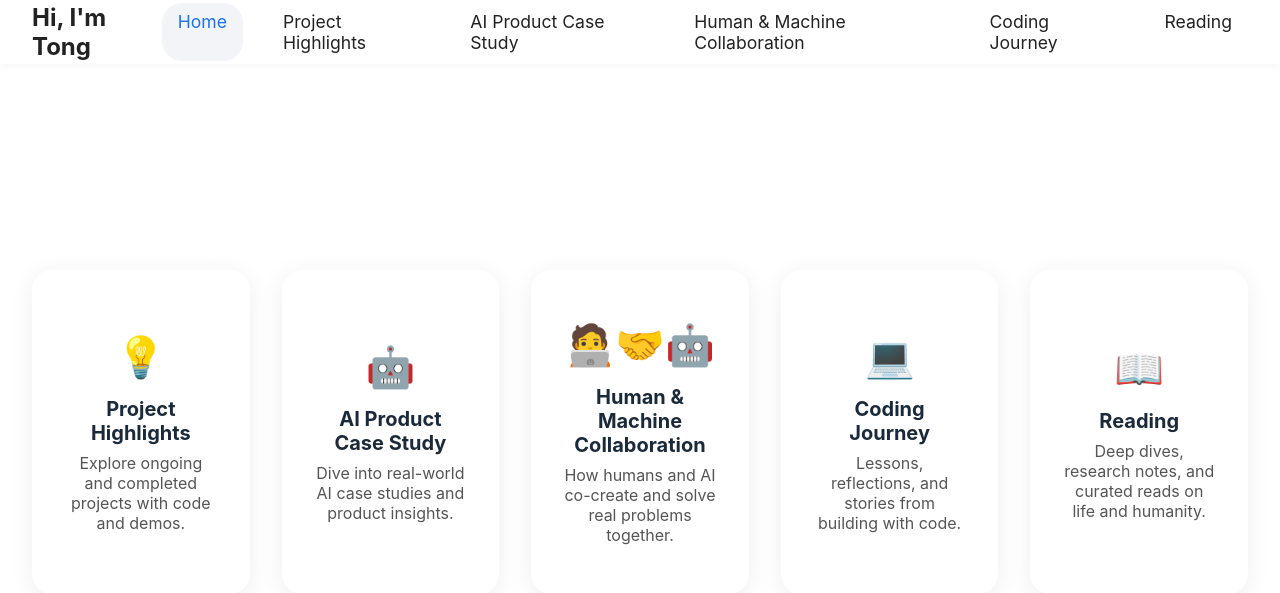
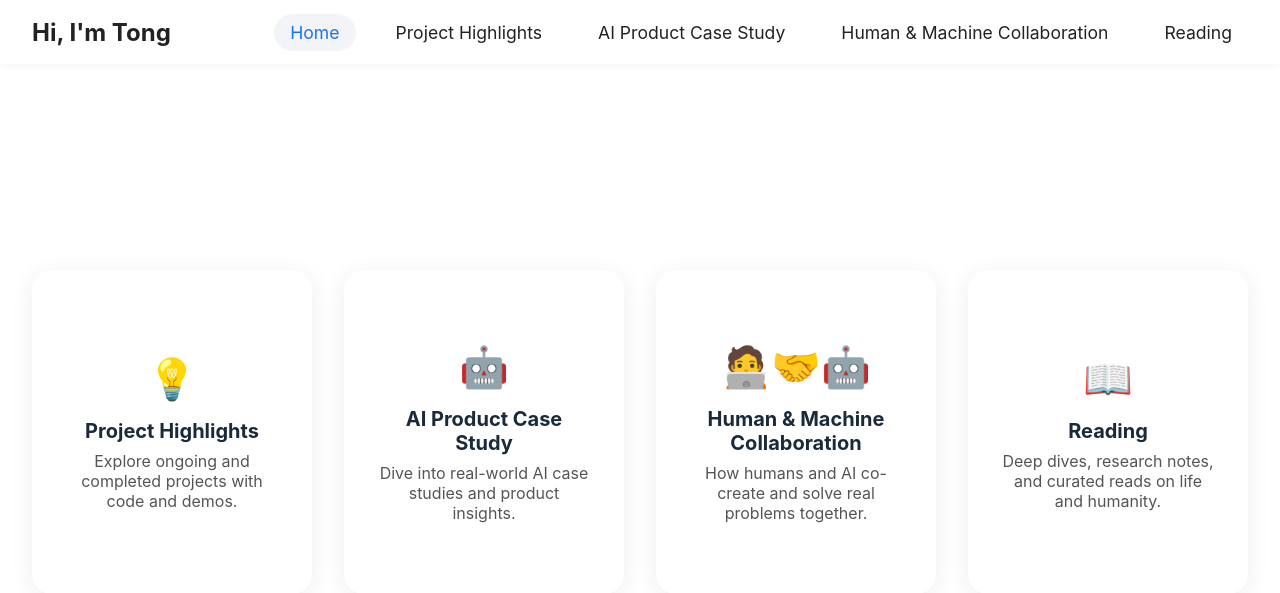
Before and after one commit to TongHere/Tong-s-daily-dose, a Flask app: page / in a window 1280 px wide. Shown: the top 593 px of the page. Run offline with Flask 3, Linux system fonts and the light colour scheme.

Commit message:
Remove Coding Journey from the site and sort Reading from oldest to newest.
Co-authored-by: Cursor <cursoragent@cursor.com>

```diff
--- a/templates/index.html
+++ b/templates/index.html
@@ -83,11 +83,6 @@
     }
 
     .tab-pane#tab-3.active {
-      display: block;
-      overflow-y: auto;
-    }
-
-    .tab-pane#tab-5.active {
       display: block;
       overflow-y: auto;
     }
@@ -467,7 +462,6 @@
       <div class="navbar-tab" onclick="showTab(1)">Project Highlights</div>
       <div class="navbar-tab" onclick="showTab(2)">AI Product Case Study</div>
       <div class="navbar-tab" onclick="showTab(3)">Human & Machine Collaboration</div>
-      <div class="navbar-tab" onclick="showTab(5)">Coding Journey</div>
       <div class="navbar-tab" onclick="showTab(4)">Reading</div>
     </div>
   </nav>
@@ -489,11 +483,6 @@
         <div class="card-icon">🧑‍💻🤝🤖</div>
         <div class="card-title">Human & Machine Collaboration</div>
         <div class="card-desc">How humans and AI co-create and solve real problems together.</div>
-      </a>
-      <a class="card" href="?tab=5">
-        <div class="card-icon">💻</div>
-        <div class="card-title">Coding Journey</div>
-        <div class="card-desc">Lessons, reflections, and stories from building with code.</div>
       </a>
       <a class="card" href="?tab=4">
         <div class="card-icon">📖</div>
@@ -596,64 +585,45 @@
     </div>
   </div>
 
-  <!-- Tab 5: Coding Journey -->
-  <div class="tab-pane" id="tab-5">
-    <div class="reading-container" style="max-width:900px;margin:0 auto;padding:2rem;">
-      <h1 style="text-align:center;margin-bottom:0.5rem;">💻 Coding Journey</h1>
-      <p style="text-align:center;color:#666;margin-bottom:2rem;">Lessons, reflections, and stories from building with code.</p>
-      <div style="display:flex;flex-direction:column;gap:1.5rem;">
-        <a href="/daily/the-development-process" class="article-item" style="text-decoration:none;color:inherit;display:block;">
-          <div class="article-date">2026-06-29</div>
-          <div class="article-title">The Development Process</div>
-          <div class="article-description">Writing about the development process — how software gets built from idea to production.</div>
-        </a>
-        <a href="/daily/vibe-coder" class="article-item" style="text-decoration:none;color:inherit;display:block;">
-          <div class="article-title">Vibe Coder</div>
-          <div class="article-description">Notes on flow-state building: AI pair programming, tools, and how it feels to ship fast without losing the plot.</div>
-        </a>
-      </div>
-    </div>
-  </div>
-
   <!-- Tab 4: Reading -->
   <div class="tab-pane" id="tab-4">
     <div class="reading-container" style="max-width:900px;margin:0 auto;padding:2rem;">
       <h1 style="text-align:center;margin-bottom:0.5rem;">Reading</h1>
       <p style="text-align:center;color:#666;margin-bottom:2rem;">Deep dives, research notes, and curated reads on life and humanity.</p>
       <div id="reading-list" style="display:flex;flex-direction:column;gap:1.5rem;">
-        <a href="/daily/unit-orchestra-where-the-art-comes-alive" class="article-item" style="text-decoration:none;color:inherit;display:block;">
-          <div class="article-date">2026-09-05</div>
-          <div class="article-title">Unit Orchestra — Where the Art Comes Alive</div>
-          <div class="article-description">Performing on the Mighty Wurlitzer is not the same as prompting an AI to generate music — musicians participate in the sound itself.</div>
+        <a href="/daily/deepseek" class="article-item" style="text-decoration:none;color:inherit;display:block;">
+          <div class="article-title">Notes for DeepSeek Paper</div>
+          <div class="article-description">DeepSeek-R1: Incentivizing Reasoning Capability in LLMs via Reinforcement Learning.</div>
+        </a>
+        <a href="/daily/zero-shot-clinical" class="article-item" style="text-decoration:none;color:inherit;display:block;">
+          <div class="article-date">2026-04-19</div>
+          <div class="article-title">Why 'Zero-Shot' Clinical Predictions Are Risky</div>
+          <div class="article-description">How to interpret 'zero-shot' results from generative EHR models — a new evaluation framework for responsible clinical AI.</div>
+        </a>
+        <a href="/daily/us-leadership-ai" class="article-item" style="text-decoration:none;color:inherit;display:block;">
+          <div class="article-date">2026-04-20</div>
+          <div class="article-title">U.S. Leadership in AI with Jensen Huang and Congressman Ro Khanna</div>
+          <div class="article-description">Notes from a Stanford talk on the Five Layers of AI, the industrial reset mindset, and how AI should serve multiracial democracy.</div>
+        </a>
+        <a href="/daily/improving-access-essential-medicines" class="article-item" style="text-decoration:none;color:inherit;display:block;">
+          <div class="article-date">2026-05-17</div>
+          <div class="article-title">Improving Access to Essential Medicines via Decision-Aware Machine Learning</div>
+          <div class="article-description">Exploring how decision-aware ML can improve access to essential medicines.</div>
+        </a>
+        <a href="/daily/cultural-preservation-using-modern-technology" class="article-item" style="text-decoration:none;color:inherit;display:block;">
+          <div class="article-date">2026-07-03</div>
+          <div class="article-title">Cultural Preservation Using Modern Technology</div>
+          <div class="article-description">Exploring how modern technology can be used to preserve and revitalise cultural heritage.</div>
         </a>
         <a href="/daily/what-has-remained-unchanged-in-contracts" class="article-item" style="text-decoration:none;color:inherit;display:block;">
           <div class="article-date">2026-09-04</div>
           <div class="article-title">What Has Remained Unchanged in Contracts After 4,000 Years</div>
           <div class="article-description">At our core, humans value fairness, trust, and manageable risk.</div>
         </a>
-        <a href="/daily/cultural-preservation-using-modern-technology" class="article-item" style="text-decoration:none;color:inherit;display:block;">
-          <div class="article-date">2026-07-03</div>
-          <div class="article-title">Cultural Preservation Using Modern Technology</div>
-          <div class="article-description">Exploring how modern technology can be used to preserve and revitalise cultural heritage.</div>
-        </a>
-        <a href="/daily/deepseek" class="article-item" style="text-decoration:none;color:inherit;display:block;">
-          <div class="article-title">Notes for DeepSeek Paper</div>
-          <div class="article-description">DeepSeek-R1: Incentivizing Reasoning Capability in LLMs via Reinforcement Learning.</div>
-        </a>
-        <a href="/daily/improving-access-essential-medicines" class="article-item" style="text-decoration:none;color:inherit;display:block;">
-          <div class="article-date">2026-05-17</div>
-          <div class="article-title">Improving Access to Essential Medicines via Decision-Aware Machine Learning</div>
-          <div class="article-description">Exploring how decision-aware ML can improve access to essential medicines.</div>
-        </a>
-        <a href="/daily/us-leadership-ai" class="article-item" style="text-decoration:none;color:inherit;display:block;">
-          <div class="article-date">2026-04-20</div>
-          <div class="article-title">U.S. Leadership in AI with Jensen Huang and Congressman Ro Khanna</div>
-          <div class="article-description">Notes from a Stanford talk on the Five Layers of AI, the industrial reset mindset, and how AI should serve multiracial democracy.</div>
-        </a>
-        <a href="/daily/zero-shot-clinical" class="article-item" style="text-decoration:none;color:inherit;display:block;">
-          <div class="article-date">2026-04-19</div>
-          <div class="article-title">Why 'Zero-Shot' Clinical Predictions Are Risky</div>
-          <div class="article-description">How to interpret 'zero-shot' results from generative EHR models — a new evaluation framework for responsible clinical AI.</div>
+        <a href="/daily/unit-orchestra-where-the-art-comes-alive" class="article-item" style="text-decoration:none;color:inherit;display:block;">
+          <div class="article-date">2026-09-05</div>
+          <div class="article-title">Unit Orchestra — Where the Art Comes Alive</div>
+          <div class="article-description">Performing on the Mighty Wurlitzer is not the same as prompting an AI to generate music — musicians participate in the sound itself.</div>
         </a>
       </div>
     </div>
@@ -661,8 +631,8 @@
 
 
   <script>
-    // Tab index each navbar-tab maps to: Home=-1, ProjectHighlights=1, CaseStudy=2, Collaboration=3, CodingJourney=5, Reading=4
-    const tabMapping = [-1, 1, 2, 3, 5, 4];
+    // Tab index each navbar-tab maps to: Home=-1, ProjectHighlights=1, CaseStudy=2, Collaboration=3, Reading=4
+    const tabMapping = [-1, 1, 2, 3, 4];
 
     function showTab(idx) {
       // Update navbar active class
@@ -692,7 +662,7 @@
     window.addEventListener('DOMContentLoaded', () => {
       const params = new URLSearchParams(window.location.search);
       const tab = parseInt(params.get('tab'));
-      if (!isNaN(tab)) {
+      if (!isNaN(tab) && tab !== 5) {
         showTab(tab);
       } else {
         showTab(-1);
```
